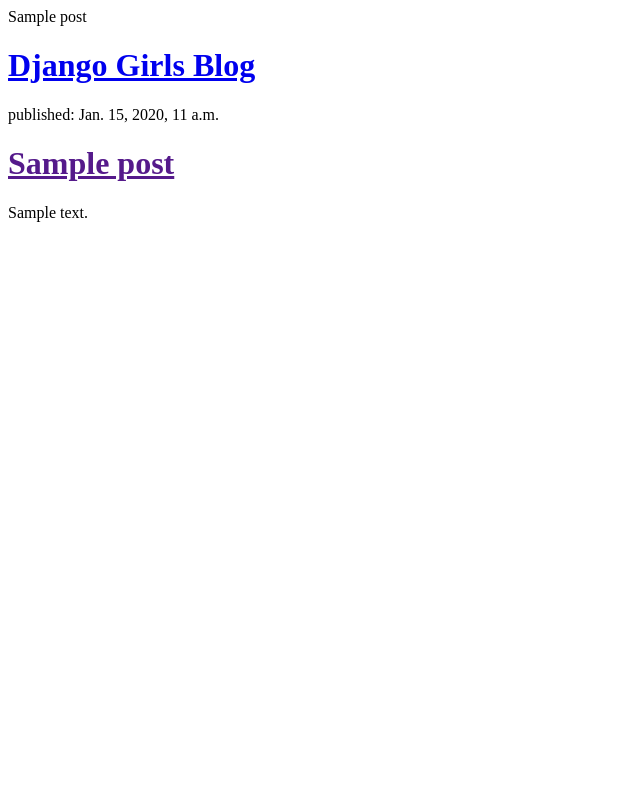
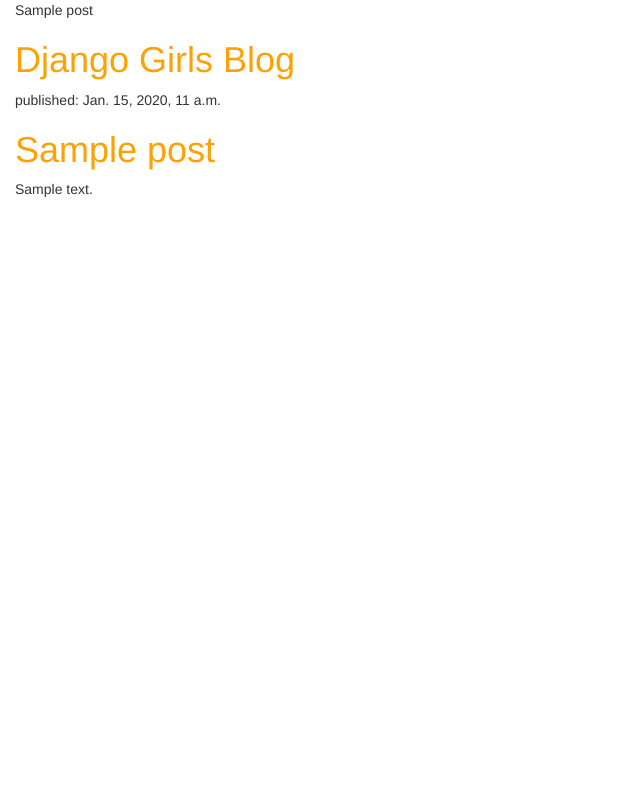
Before and after one commit to monikakrawczak/my-first-blog, a Django app: template blog/templates/blog/post_list.html in a window 1280 px wide. Shown: the whole page, without its empty margins (0-640 px from the left). Run offline with Django 3.2, Linux system fonts and the light colour scheme; the template is opened without the code that fills it: values that come from a table or form of the project are taken from there, others are empty; tables that the repository leaves empty hold one stand-in row (values such as "Sample post"); some libraries are stand-ins or nearby versions.

Commit message:
dodane kolorki i wciecia

```diff
--- /dev/null
+++ b/blog/static/css/blog.css
@@ -0,0 +1,7 @@
+h1 a {
+	color: #FCA205;
+}
+
+body {
+	padding-left: 15px;
+}
--- a/blog/templates/blog/post_list.html
+++ b/blog/templates/blog/post_list.html
@@ -1,6 +1,14 @@
+ {% load staticfiles %}
+
  <html>
+
   <head>
+
       <title> monika's blog</title>
+      <link rel="stylesheet" href="//maxcdn.bootstrapcdn.com/bootstrap/3.2.0/css/bootstrap.min.css">
+      <link rel="stylesheet" href="//maxcdn.bootstrapcdn.com/bootstrap/3.2.0/css/bootstrap-theme.min.css">
+      <link rel="stylesheet" href="{% static 'css/blog.css' %}">
+
   </head>
   <body>
 
--- a/blog/templates/blog/post_list_old.html
+++ b/blog/templates/blog/post_list_old.html
@@ -37,6 +37,7 @@
 rta gravida at eget metus. Fusce dapibus, tellus ac cursus commodo, tortor mauris condimentum nibh, ut f.</p>
     </div>
     {{posts}}
+
   </body>
     }
 </html>
```
